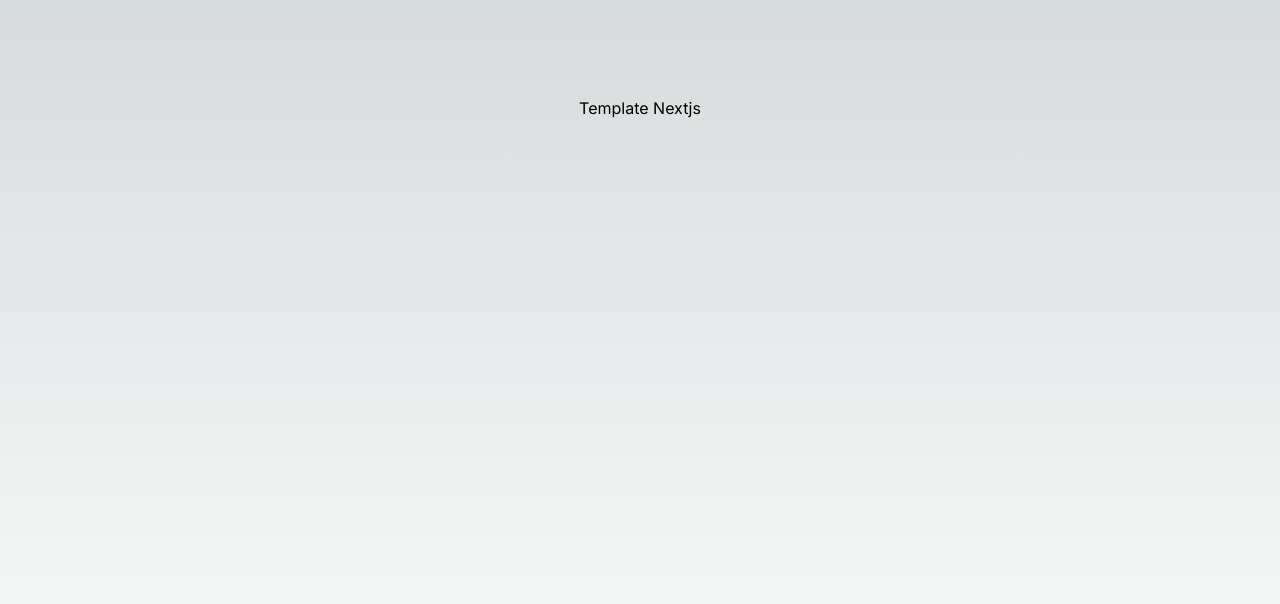
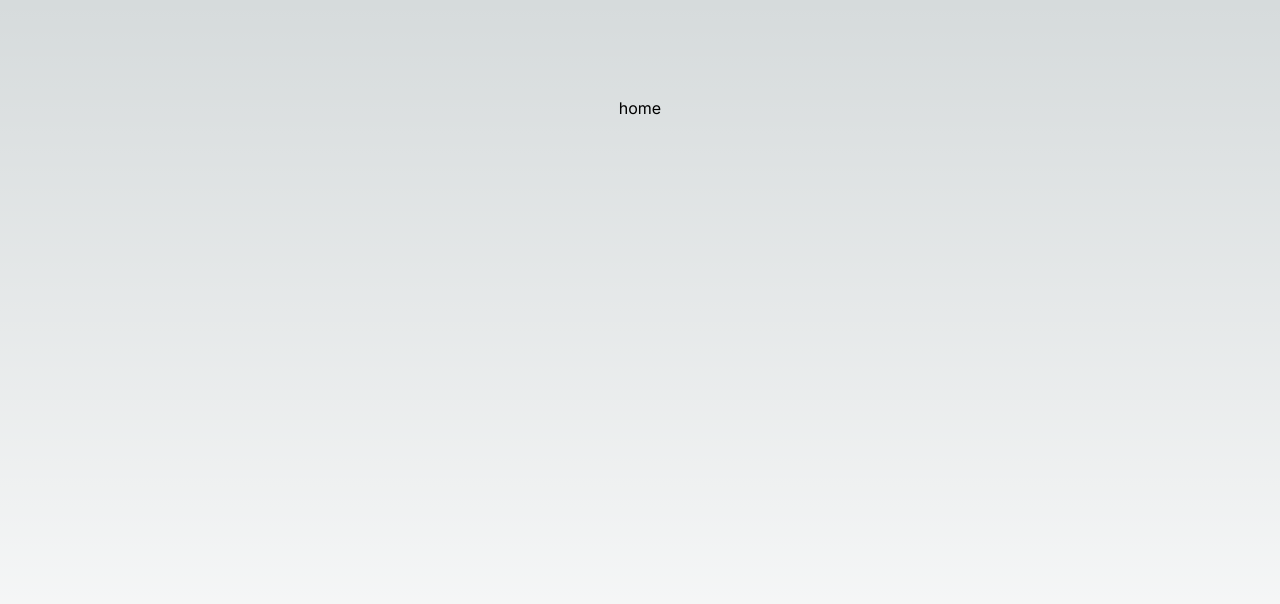
Before and after one commit to hackaboss-geekhadev/nextjs-template, a Next.js app: page / in a window 1280 px wide. Shown: the top 604 px of the page. Built offline with nearby package versions, Linux system fonts and the light colour scheme.

Commit message:
Add Title component and test

```diff
--- a/src/app/page.js
+++ b/src/app/page.js
@@ -1,10 +1,9 @@
-// Esta es una contraseña de un servicio de pago no debo compartirla
-const API_KEY_PAYMENT = 'ABCDEF12345'
+import Title from '@/components/Title'
 
 export default function Home () {
   return (
     <main className="flex min-h-screen flex-col items-center justify-between p-24">
-      <h1>Template Nextjs</h1>
+      <Title title='home' />
     </main>
   )
 }
--- /dev/null
+++ b/src/components/Title.jsx
@@ -0,0 +1,5 @@
+const Title = ({ title }) => {
+  return <h1>{title}</h1>
+}
+
+export default Title
```
Also changed, not shown: 1 other file (tests, documents, lock files or other folders).
